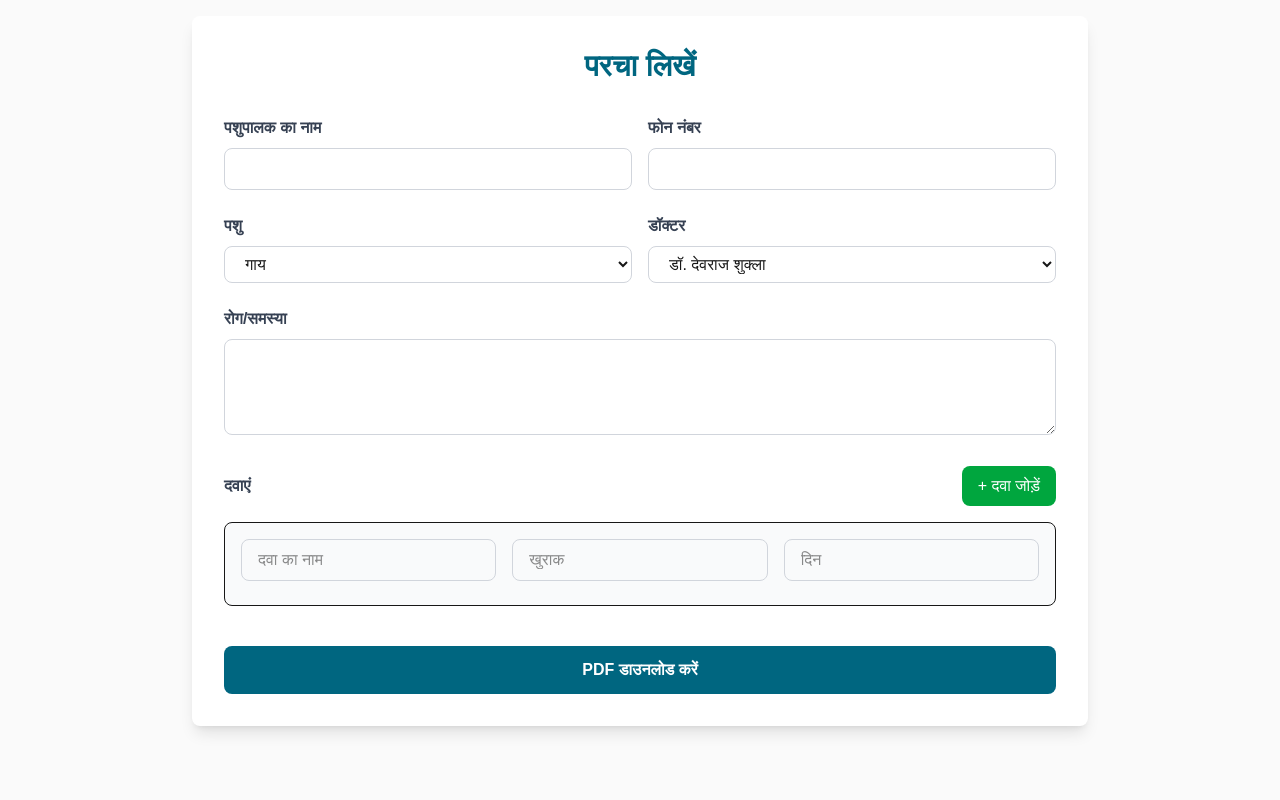
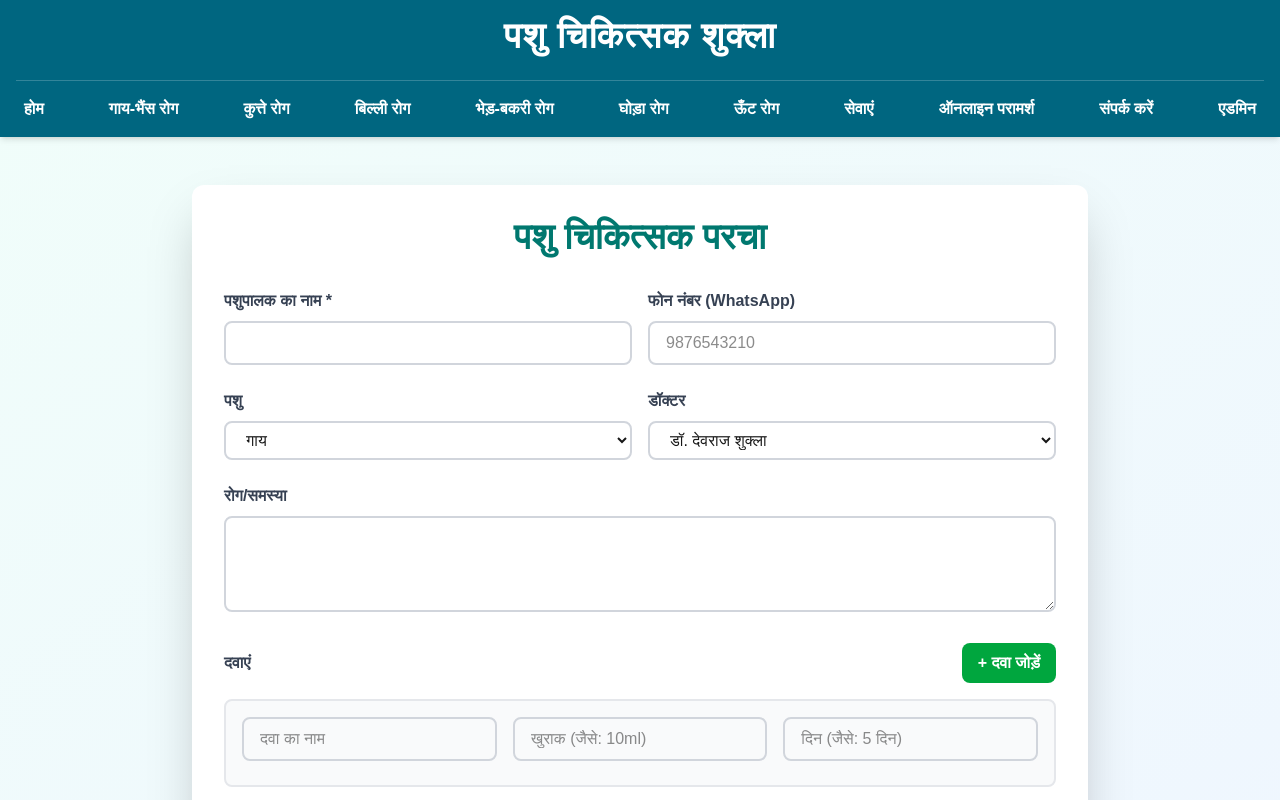
Before and after one commit to kp1153/pashuchikitsa, a Next.js app: page /admin/parcha in a window 1280 px wide. Before the commit this address had no page. Shown: the top 800 px of the page. Built offline with nearby package versions, Linux system fonts and the light colour scheme.

Commit message:
force deploy

```diff
--- a/app/admin/parcha/page.js
+++ b/app/admin/parcha/page.js
@@ -1,10 +1,9 @@
 "use client";
 import { useState, useEffect } from 'react';
-import { useRouter } from 'next/navigation';
 import jsPDF from 'jspdf';
+// Icons removed - using emoji instead
 
 export default function ParchaPage() {
-  const router = useRouter();
   const [formData, setFormData] = useState({
     pashupaalakNaam: '',
     phoneNumber: '',
@@ -17,13 +16,6 @@ export default function ParchaPage() {
   const [dawaiyan, setDawaiyan] = useState([
     { naam: '', khurak: '', din: '' }
   ]);
-
-  useEffect(() => {
-    const loggedIn = localStorage.getItem('isLoggedIn');
-    if (!loggedIn) {
-      router.push('/admin/login');
-    }
-  }, [router]);
 
   const handleInputChange = (e) => {
     setFormData({
@@ -81,48 +73,86 @@ export default function ParchaPage() {
     // डॉक्टर का नाम नीचे
     doc.text(formData.doctor, 150, 270);
 
-    doc.save('parcha.pdf');
+    return doc;
   };
 
-  const shareWhatsApp = () => {
-    generatePDF();
-    const message = `परचा - ${formData.pashupaalakNaam}`;
-    window.open(`https://wa.me/?text=${encodeURIComponent(message)}`);
+  const downloadPDF = () => {
+    const doc = generatePDF();
+    doc.save(`परचा_${formData.pashupaalakNaam}_${new Date().getTime()}.pdf`);
+  };
+
+  const shareOnWhatsApp = () => {
+    const doc = generatePDF();
+    const pdfBlob = doc.output('blob');
+
+    // PDF को base64 में convert करें
+    const reader = new FileReader();
+    reader.onloadend = () => {
+      const base64data = reader.result;
+
+      // WhatsApp message text
+      const message = `नमस्ते ${formData.pashupaalakNaam} जी,
+
+आपके ${formData.pashu} का परचा तैयार है।
+
+रोग: ${formData.rog}
+तारीख: ${formData.tarikh}
+
+कृपया PDF देखें।
+
+${formData.doctor}`;
+
+      // WhatsApp URL (मोबाइल और वेब दोनों के लिए)
+      const phoneNumber = formData.phoneNumber.replace(/\D/g, '');
+      const whatsappURL = `https://wa.me/91${phoneNumber}?text=${encodeURIComponent(message)}`;
+
+      // नई विंडो में WhatsApp खोलें
+      window.open(whatsappURL, '_blank');
+
+      // यूजर को बताएं कि PDF अलग से भेजना होगा
+      alert('WhatsApp खुल रहा है। कृपया PDF फाइल अलग से अटैच करके भेजें।');
+
+      // PDF भी डाउनलोड कर दें ताकि यूजर भेज सके
+      downloadPDF();
+    };
+
+    reader.readAsDataURL(pdfBlob);
   };
 
   return (
-    <div className="min-h-screen bg-zinc-50 p-4">
-      <div className="max-w-4xl mx-auto bg-white p-8 rounded-lg shadow-lg">
-        <h1 className="text-3xl font-bold text-[#006680] text-center mb-8">
-          परचा लिखें
+    <div className="bg-gradient-to-br from-teal-50 to-blue-50 py-12 px-4 min-h-screen">
+      <div className="max-w-4xl mx-auto bg-white p-8 rounded-xl shadow-2xl">
+        <h1 className="text-4xl font-bold text-teal-700 text-center mb-8">
+          पशु चिकित्सक परचा
         </h1>
 
         <div className="space-y-6">
           <div className="grid grid-cols-1 md:grid-cols-2 gap-4">
             <div>
               <label className="block text-gray-700 font-bold mb-2">
-                पशुपालक का नाम
+                पशुपालक का नाम *
               </label>
               <input
                 type="text"
                 name="pashupaalakNaam"
                 value={formData.pashupaalakNaam}
                 onChange={handleInputChange}
-                className="w-full px-4 py-2 border border-gray-300 rounded-lg"
+                className="w-full px-4 py-2 border-2 border-gray-300 rounded-lg focus:border-teal-500 focus:outline-none"
                 required
               />
             </div>
 
             <div>
               <label className="block text-gray-700 font-bold mb-2">
-                फोन नंबर
+                फोन नंबर (WhatsApp)
               </label>
               <input
                 type="tel"
                 name="phoneNumber"
                 value={formData.phoneNumber}
                 onChange={handleInputChange}
-                className="w-full px-4 py-2 border border-gray-300 rounded-lg"
+                placeholder="9876543210"
+                className="w-full px-4 py-2 border-2 border-gray-300 rounded-lg focus:border-teal-500 focus:outline-none"
               />
             </div>
           </div>
@@ -136,12 +166,16 @@ export default function ParchaPage() {
                 name="pashu"
                 value={formData.pashu}
                 onChange={handleInputChange}
-                className="w-full px-4 py-2 border border-gray-300 rounded-lg"
+                className="w-full px-4 py-2 border-2 border-gray-300 rounded-lg focus:border-teal-500 focus:outline-none"
               >
                 <option>गाय</option>
                 <option>भैंस</option>
                 <option>कुत्ता</option>
                 <option>बकरी</option>
+                <option>बिल्ली</option>
+                <option>घोड़ा</option>
+                <option>ऊंट</option>
+                <option>भेड़</option>
               </select>
             </div>
 
@@ -153,7 +187,7 @@ export default function ParchaPage() {
                 name="doctor"
                 value={formData.doctor}
                 onChange={handleInputChange}
-                className="w-full px-4 py-2 border border-gray-300 rounded-lg"
+                className="w-full px-4 py-2 border-2 border-gray-300 rounded-lg focus:border-teal-500 focus:outline-none"
               >
                 <option>डॉ. देवराज शुक्ला</option>
                 <option>डॉ. अश्विनी कुमार शुक्ला</option>
@@ -169,7 +203,7 @@ export default function ParchaPage() {
               name="rog"
               value={formData.rog}
               onChange={handleInputChange}
-              className="w-full px-4 py-2 border border-gray-300 rounded-lg h-24"
+              className="w-full px-4 py-2 border-2 border-gray-300 rounded-lg h-24 focus:border-teal-500 focus:outline-none"
             />
           </div>
 
@@ -180,63 +214,72 @@ export default function ParchaPage() {
               </label>
               <button
                 onClick={addDawai}
-                className="bg-green-600 text-white px-4 py-2 rounded-lg hover:bg-green-700"
+                className="bg-green-600 text-white px-4 py-2 rounded-lg hover:bg-green-700 transition-colors font-bold"
               >
                 + दवा जोड़ें
               </button>
             </div>
 
             {dawaiyan.map((dawai, index) => (
-              <div key={index} className="border p-4 rounded-lg mb-4 bg-gray-50">
+              <div key={index} className="border-2 border-gray-200 p-4 rounded-lg mb-4 bg-gray-50">
                 <div className="grid grid-cols-1 md:grid-cols-3 gap-4 mb-2">
                   <input
                     type="text"
                     placeholder="दवा का नाम"
                     value={dawai.naam}
                     onChange={(e) => handleDawaiChange(index, 'naam', e.target.value)}
-                    className="px-4 py-2 border border-gray-300 rounded-lg"
+                    className="px-4 py-2 border-2 border-gray-300 rounded-lg focus:border-teal-500 focus:outline-none"
                   />
                   <input
                     type="text"
-                    placeholder="खुराक"
+                    placeholder="खुराक (जैसे: 10ml)"
                     value={dawai.khurak}
                     onChange={(e) => handleDawaiChange(index, 'khurak', e.target.value)}
-                    className="px-4 py-2 border border-gray-300 rounded-lg"
+                    className="px-4 py-2 border-2 border-gray-300 rounded-lg focus:border-teal-500 focus:outline-none"
                   />
                   <input
                     type="text"
-                    placeholder="दिन"
+                    placeholder="दिन (जैसे: 5 दिन)"
                     value={dawai.din}
                     onChange={(e) => handleDawaiChange(index, 'din', e.target.value)}
-                    className="px-4 py-2 border border-gray-300 rounded-lg"
+                    className="px-4 py-2 border-2 border-gray-300 rounded-lg focus:border-teal-500 focus:outline-none"
                   />
                 </div>
                 {dawaiyan.length > 1 && (
                   <button
                     onClick={() => removeDawai(index)}
-                    className="text-red-600 hover:text-red-800 font-bold"
+                    className="text-red-600 hover:text-red-800 font-bold transition-colors"
                   >
-                    हटाएं
+                    ✕ हटाएं
                   </button>
                 )}
               </div>
             ))}
           </div>
 
-          <div className="flex gap-4 pt-4">
+          {/* PDF बटन */}
+          <div className="flex flex-col sm:flex-row gap-4 mt-8">
             <button
-              onClick={generatePDF}
-              className="flex-1 bg-[#006680] text-white font-bold py-3 rounded-lg hover:bg-[#004d61]"
+              onClick={downloadPDF}
+              className="flex-1 bg-blue-600 text-white px-6 py-4 rounded-lg hover:bg-blue-700 transition-colors font-bold text-lg flex items-center justify-center gap-2"
             >
-              PDF डाउनलोड करें
+              📄 PDF डाउनलोड करें
             </button>
+
             <button
-              onClick={shareWhatsApp}
-              className="flex-1 bg-green-600 text-white font-bold py-3 rounded-lg hover:bg-green-700"
+              onClick={shareOnWhatsApp}
+              className="flex-1 bg-green-600 text-white px-6 py-4 rounded-lg hover:bg-green-700 transition-colors font-bold text-lg flex items-center justify-center gap-2"
+              disabled={!formData.phoneNumber}
             >
-              व्हाट्सऐप पर भेजें
+              📱 WhatsApp पर भेजें
             </button>
           </div>
+
+          {!formData.phoneNumber && (
+            <p className="text-sm text-gray-500 text-center">
+              * WhatsApp पर भेजने के लिए फोन नंबर भरें
+            </p>
+          )}
         </div>
       </div>
     </div>
--- a/components/Navbar.js
+++ b/components/Navbar.js
@@ -1,231 +1,115 @@
 "use client";
-import { useState, useEffect } from 'react';
-import { useRouter } from 'next/navigation';
-import jsPDF from 'jspdf';
+import Link from 'next/link';
+import { useState } from 'react';
 
-export default function ParchaPage() {
-  const router = useRouter();
-  const [formData, setFormData] = useState({
-    pashupaalakNaam: '',
-    phoneNumber: '',
-    pashu: 'गाय',
-    rog: '',
-    doctor: 'डॉ. देवराज शुक्ला',
-    tarikh: new Date().toLocaleDateString('hi-IN')
-  });
+export default function Navbar() {
+  const [isOpen, setIsOpen] = useState(false);
 
-  const [dawaiyan, setDawaiyan] = useState([
-    { naam: '', khurak: '', din: '' }
-  ]);
-
-  useEffect(() => {
-    const loggedIn = localStorage.getItem('isLoggedIn');
-    if (!loggedIn) {
-      router.push('/admin/login');
+  const handleClick = (e, targetId) => {
+    e.preventDefault();
+    const element = document.getElementById(targetId);
+    if (element) {
+      element.scrollIntoView({ behavior: 'smooth', block: 'start' });
     }
-  }, [router]);
-
-  const handleInputChange = (e) => {
-    setFormData({
-      ...formData,
-      [e.target.name]: e.target.value
-    });
+    setIsOpen(false);
   };
 
-  const handleDawaiChange = (index, field, value) => {
-    const newDawaiyan = [...dawaiyan];
-    newDawaiyan[index][field] = value;
-    setDawaiyan(newDawaiyan);
-  };
-
-  const addDawai = () => {
-    setDawaiyan([...dawaiyan, { naam: '', khurak: '', din: '' }]);
-  };
-
-  const removeDawai = (index) => {
-    const newDawaiyan = dawaiyan.filter((_, i) => i !== index);
-    setDawaiyan(newDawaiyan);
-  };
-
-  const generatePDF = () => {
-    const doc = new jsPDF();
-
-    doc.setFontSize(20);
-    doc.text('पशु चिकित्सक शुक्ला', 105, 20, { align: 'center' });
-    doc.setFontSize(12);
-    doc.text(formData.doctor, 105, 30, { align: 'center' });
-    doc.text('तारीख: ' + formData.tarikh, 105, 40, { align: 'center' });
-
-    doc.line(20, 45, 190, 45);
-
-    doc.setFontSize(12);
-    doc.text('पशुपालक का नाम: ' + formData.pashupaalakNaam, 20, 55);
-    doc.text('फोन नंबर: ' + formData.phoneNumber, 20, 65);
-    doc.text('पशु: ' + formData.pashu, 20, 75);
-    doc.text('रोग/समस्या: ' + formData.rog, 20, 85);
-
-    doc.text('दवाएं:', 20, 100);
-    let yPos = 110;
-
-    dawaiyan.forEach((dawai, index) => {
-      doc.text((index + 1) + '. ' + dawai.naam, 25, yPos);
-      doc.text('खुराक: ' + dawai.khurak, 40, yPos + 7);
-      doc.text('दिन: ' + dawai.din, 40, yPos + 14);
-      yPos += 25;
-    });
-
-    doc.text(formData.doctor, 150, 270);
-
-    doc.save('parcha.pdf');
-  };
+  const menuItems = [
+    { name: "होम", href: "/", type: "link" },
+    { name: "गाय-भैंस रोग", targetId: "gay-bhains", type: "scroll" },
+    { name: "कुत्ते रोग", targetId: "kutte", type: "scroll" },
+    { name: "बिल्ली रोग", targetId: "billi", type: "scroll" },
+    { name: "भेड़-बकरी रोग", targetId: "bhed-bakri", type: "scroll" },
+    { name: "घोड़ा रोग", targetId: "ghoda", type: "scroll" },
+    { name: "ऊँट रोग", targetId: "oont", type: "scroll" },
+    { name: "सेवाएं", targetId: "seva", type: "scroll" },
+    { name: "ऑनलाइन परामर्श", targetId: "online-paramarsh", type: "scroll" },
+    { name: "संपर्क करें", targetId: "sampark", type: "scroll" },
+    { name: "एडमिन", href: "/admin/login", type: "link" },
+  ];
 
   return (
-    <div className="min-h-screen bg-zinc-50 p-4">
-      <div className="max-w-4xl mx-auto bg-white p-8 rounded-lg shadow-lg">
-        <h1 className="text-3xl font-bold text-[#006680] text-center mb-8">
-          परचा लिखें
+    <nav className="bg-[#006680] py-4 shadow-md sticky top-0 z-50">
+      <div className="w-full px-4"> {/* container को w-full किया ताकि पूरी चौड़ाई मिले */}
+
+        {/* DESKTOP VIEW */}
+        <div className="hidden md:block">
+          <div className="text-center mb-6">
+            <Link href="/">
+              <h1 className="text-4xl font-bold text-white tracking-wide">
+                पशु चिकित्सक शुक्ला
               </h1>
-
-        <div className="space-y-6">
-          <div className="grid grid-cols-1 md:grid-cols-2 gap-4">
-            <div>
-              <label className="block text-gray-700 font-bold mb-2">
-                पशुपालक का नाम
-              </label>
-              <input
-                type="text"
-                name="pashupaalakNaam"
-                value={formData.pashupaalakNaam}
-                onChange={handleInputChange}
-                className="w-full px-4 py-2 border border-gray-300 rounded-lg"
-                required
-              />
+            </Link>
           </div>
 
-            <div>
-              <label className="block text-gray-700 font-bold mb-2">
-                फोन नंबर
-              </label>
-              <input
-                type="tel"
-                name="phoneNumber"
-                value={formData.phoneNumber}
-                onChange={handleInputChange}
-                className="w-full px-4 py-2 border border-gray-300 rounded-lg"
-              />
+          {/* मेनू - एकदम लेफ्ट से एकदम राइट तक एक लाइन में */}
+          <div className="border-t border-white/20 pt-4">
+            <div className="flex justify-between items-center w-full max-w-7xl mx-auto">
+              {menuItems.map((item) => (
+                item.type === "scroll" ? (
+                  <button
+                    key={item.targetId}
+                    onClick={(e) => handleClick(e, item.targetId)}
+                    className="text-white font-bold text-sm lg:text-base hover:text-yellow-400 transition-colors whitespace-nowrap px-2"
+                  >
+                    {item.name}
+                  </button>
+                ) : (
+                  <Link
+                    key={item.href}
+                    href={item.href}
+                    className="text-white font-bold text-sm lg:text-base hover:text-yellow-400 transition-colors whitespace-nowrap px-2"
+                  >
+                    {item.name}
+                  </Link>
+                )
+              ))}
+            </div>
           </div>
         </div>
 
-          <div className="grid grid-cols-1 md:grid-cols-2 gap-4">
-            <div>
-              <label className="block text-gray-700 font-bold mb-2">
-                पशु
-              </label>
-              <select
-                name="pashu"
-                value={formData.pashu}
-                onChange={handleInputChange}
-                className="w-full px-4 py-2 border border-gray-300 rounded-lg"
+        {/* MOBILE VIEW */}
+        <div className="md:hidden">
+          <div className="flex justify-between items-center">
+            <Link href="/">
+              <h1 className="text-xl font-bold text-white">
+                पशु चिकित्सक शुक्ला
+              </h1>
+            </Link>
+            <button
+              onClick={() => setIsOpen(!isOpen)}
+              className="text-white border border-white/30 p-2 rounded"
             >
-                <option>गाय</option>
-                <option>भैंस</option>
-                <option>कुत्ता</option>
-                <option>बिल्ली</option>
-                <option>भेड़</option>
-                <option>बकरी</option>
-                <option>घोड़ा</option>
-                <option>ऊँट</option>
-              </select>
-            </div>
-
-            <div>
-              <label className="block text-gray-700 font-bold mb-2">
-                डॉक्टर
-              </label>
-              <select
-                name="doctor"
-                value={formData.doctor}
-                onChange={handleInputChange}
-                className="w-full px-4 py-2 border border-gray-300 rounded-lg"
-              >
-                <option>डॉ. देवराज शुक्ला</option>
-                <option>डॉ. अश्विनी कुमार शुक्ला</option>
-              </select>
-            </div>
-          </div>
-
-          <div>
-            <label className="block text-gray-700 font-bold mb-2">
-              रोग/समस्या
-            </label>
-            <textarea
-              name="rog"
-              value={formData.rog}
-              onChange={handleInputChange}
-              className="w-full px-4 py-2 border border-gray-300 rounded-lg h-24"
-            />
-          </div>
-
-          <div>
-            <div className="flex justify-between items-center mb-4">
-              <label className="block text-gray-700 font-bold">
-                दवाएं
-              </label>
-              <button
-                onClick={addDawai}
-                className="bg-green-600 text-white px-4 py-2 rounded-lg hover:bg-green-700"
-              >
-                + दवा जोड़ें
+              {isOpen ? "✖" : "☰"}
             </button>
           </div>
 
-            {dawaiyan.map((dawai, index) => (
-              <div key={index} className="border p-4 rounded-lg mb-4 bg-gray-50">
-                <div className="grid grid-cols-1 md:grid-cols-3 gap-4 mb-2">
-                  <input
-                    type="text"
-                    placeholder="दवा का नाम"
-                    value={dawai.naam}
-                    onChange={(e) => handleDawaiChange(index, 'naam', e.target.value)}
-                    className="px-4 py-2 border border-gray-300 rounded-lg"
-                  />
-                  <input
-                    type="text"
-                    placeholder="खुराक"
-                    value={dawai.khurak}
-                    onChange={(e) => handleDawaiChange(index, 'khurak', e.target.value)}
-                    className="px-4 py-2 border border-gray-300 rounded-lg"
-                  />
-                  <input
-                    type="text"
-                    placeholder="दिन"
-                    value={dawai.din}
-                    onChange={(e) => handleDawaiChange(index, 'din', e.target.value)}
-                    className="px-4 py-2 border border-gray-300 rounded-lg"
-                  />
-                </div>
-                {dawaiyan.length > 1 && (
+          {isOpen && (
+            <ul className="mt-4 bg-[#004d61] rounded-lg overflow-hidden">
+              {menuItems.map((item) => (
+                <li key={item.targetId || item.href} className="border-b border-white/10 last:border-none">
+                  {item.type === "scroll" ? (
                     <button
-                    onClick={() => removeDawai(index)}
-                    className="text-red-600 hover:text-red-800 font-bold"
+                      onClick={(e) => handleClick(e, item.targetId)}
+                      className="block w-full text-white text-center py-4 font-bold hover:bg-white hover:text-[#006680]"
                     >
-                    हटाएं
+                      {item.name}
                     </button>
+                  ) : (
+                    <Link
+                      href={item.href}
+                      className="block text-white text-center py-4 font-bold hover:bg-white hover:text-[#006680]"
+                      onClick={() => setIsOpen(false)}
+                    >
+                      {item.name}
+                    </Link>
+                  )}
+                </li>
+              ))}
+            </ul>
           )}
         </div>
-            ))}
       </div>
-
-          <div className="flex gap-4 pt-4">
-            <button
-              onClick={generatePDF}
-              className="w-full bg-[#006680] text-white font-bold py-3 rounded-lg hover:bg-[#004d61]"
-            >
-              PDF डाउनलोड करें
-            </button>
-          </div>
-        </div>
-      </div>
-    </div>
+    </nav>
   );
 }
--- a/package.json
+++ b/package.json
@@ -10,6 +10,7 @@
   },
   "dependencies": {
     "jspdf": "^4.0.0",
+    "lucide-react": "^0.562.0",
     "next": "16.1.2",
     "react": "19.2.3",
     "react-dom": "19.2.3"
```
Also changed, not shown: 1 other file (tests, documents, lock files or other folders). Lines whose indentation alone changed are shown as unchanged.
